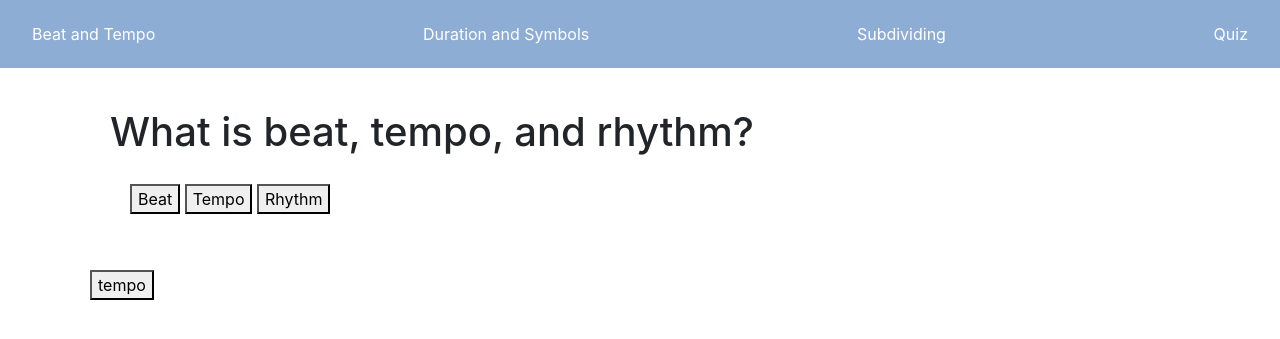
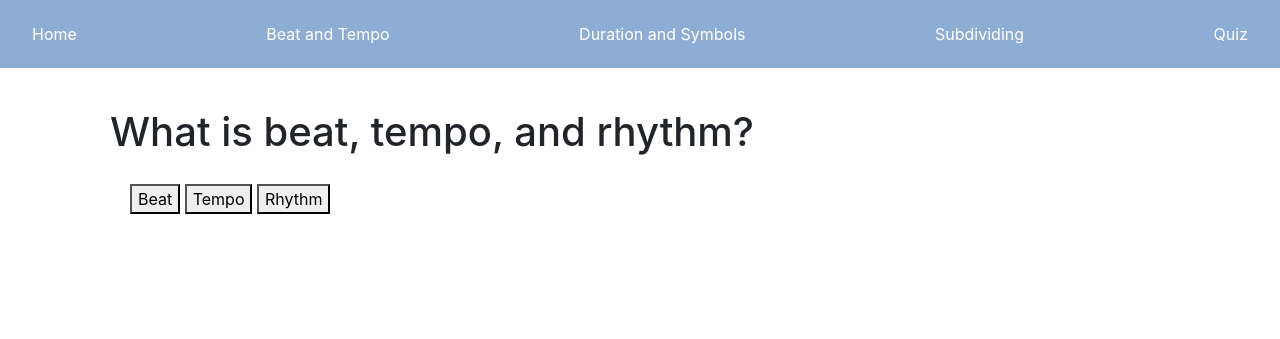
Before and after one commit to jamesyu13/UI-design-project, a Flask app: page /beat-and-tempo in a window 1280 px wide. Shown: the top 339 px of the page. Run offline with Flask 3, Linux system fonts and the light colour scheme; some libraries are stand-ins or nearby versions.

Commit message:
Add some AmazingFeature

```diff
--- a/templates/beat-and-tempo.html
+++ b/templates/beat-and-tempo.html
@@ -10,5 +10,5 @@
     </div>
     <p id="display-area"></p>
 </div>
-<button id="next_tempo">tempo</button>
+
 {% endblock %}
--- a/templates/layout.html
+++ b/templates/layout.html
@@ -21,10 +21,11 @@
 <body>
 
     <div class="navbar">
-        <a href="beat-and-tempo.html">Beat and Tempo</a>
-        <a href="duration-and-symbols.html">Duration and Symbols</a>
-        <a href="subdividing.html">Subdividing</a>
-        <a href="quiz.html">Quiz</a>
+        <a href="{{ url_for('home') }}">Home</a> <!-- This line is missing in your provided code -->
+        <a href="{{ url_for('beat_and_tempo') }}">Beat and Tempo</a>
+        <a href="{{ url_for('duration_and_symbols') }}">Duration and Symbols</a>
+        <a href="{{ url_for('subdividing') }}">Subdividing</a>
+        <a href="{{ url_for('quiz') }}">Quiz</a>
     </div>
 
     <div class="container">
```
